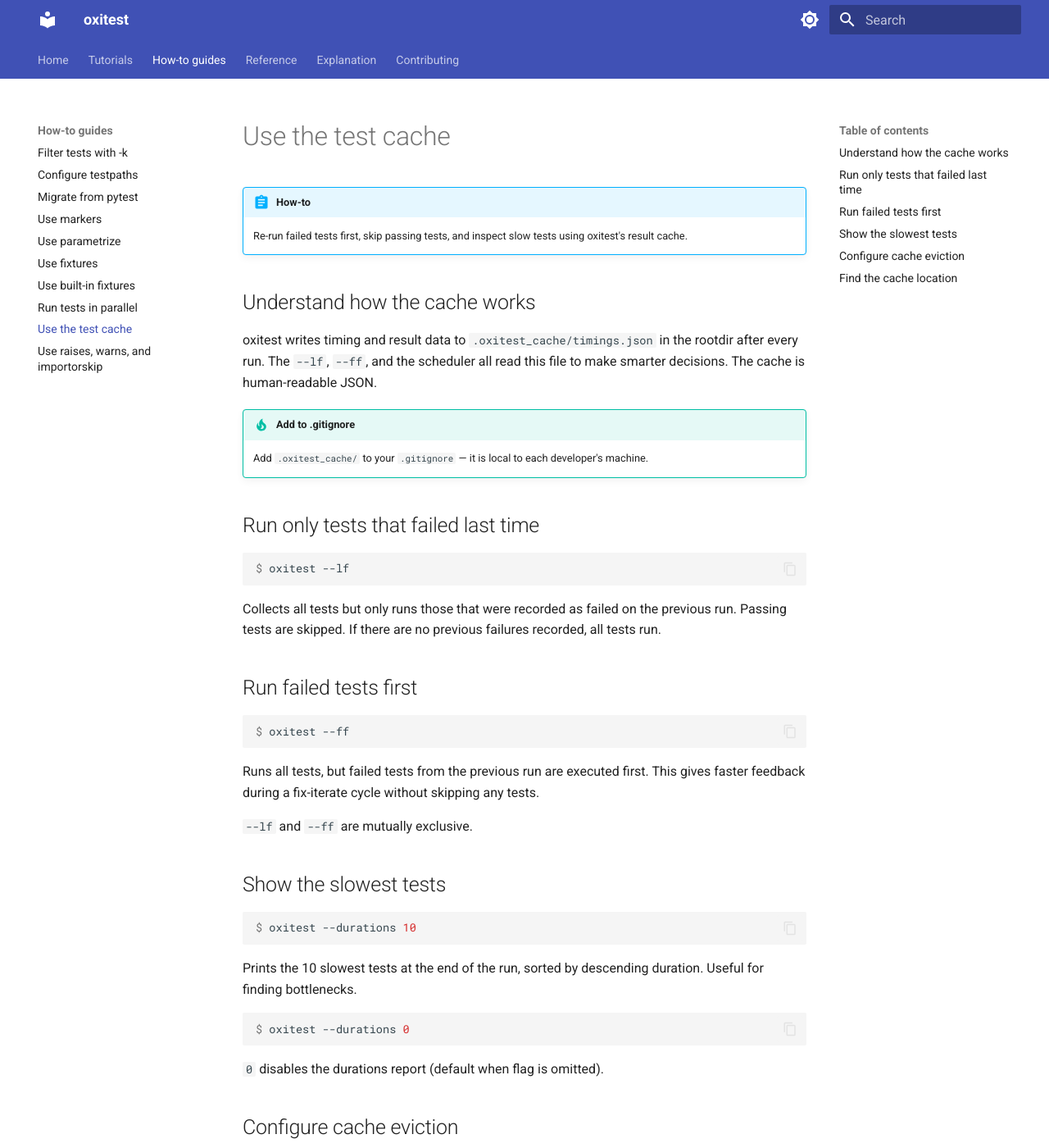
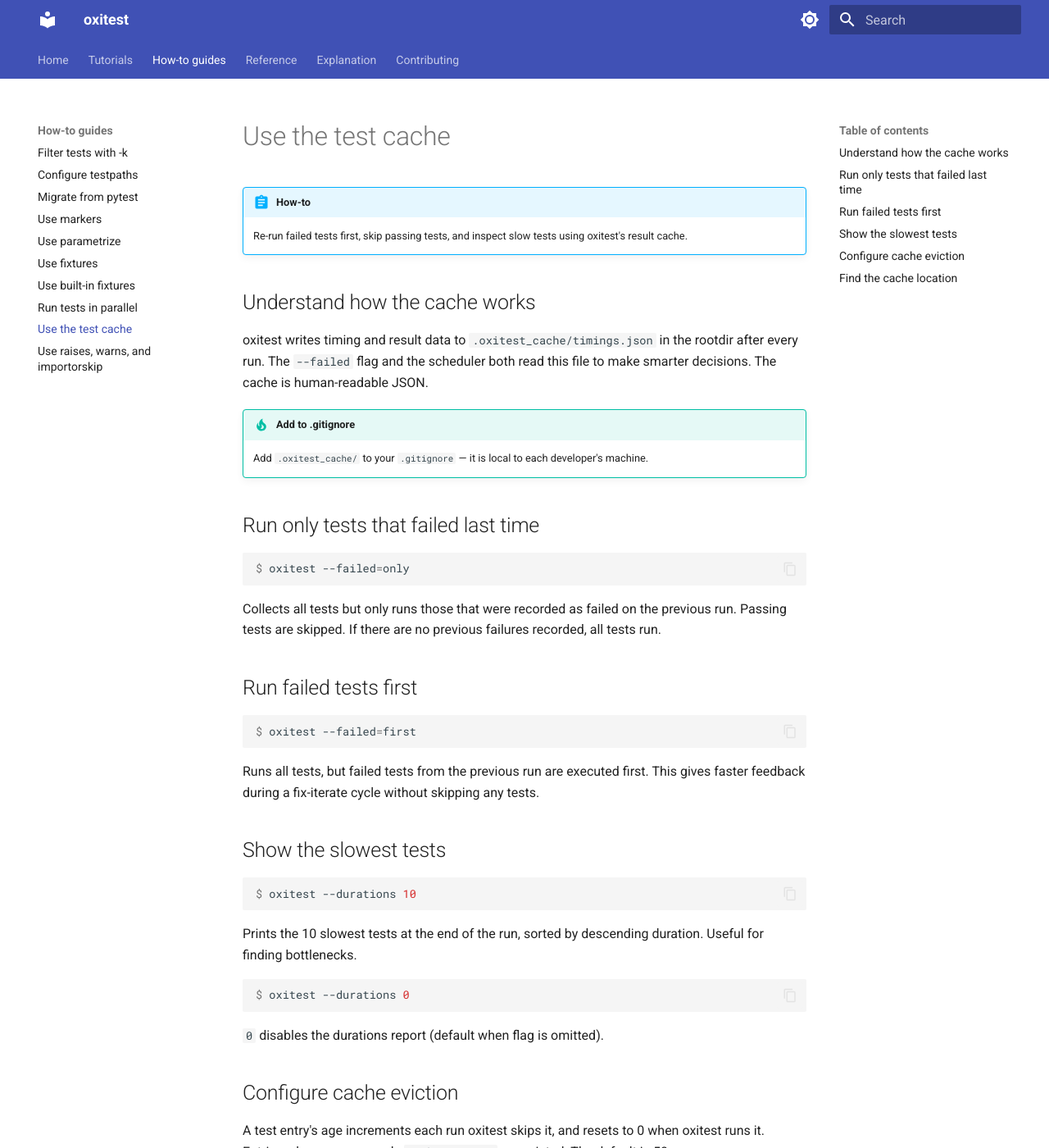
Before and after one commit to kalonji-tools/oxitest, an MkDocs documentation site: the page built from docs/src/how-to/use-test-cache.md, in a window 1280 px wide and 1400 px high. Shown: the whole window at 82% size. Built offline with MkDocs 1.6.1 and Material for MkDocs 9.7.7, drawn with Linux system fonts in a browser that asks for light colours.

Commit message:
docs: update cache how-to — use --failed=only|first instead of --lf/--ff
Assisted-by: Claude Sonnet 4.6 <noreply@anthropic.com>

````diff
--- a/docs/src/how-to/use-test-cache.md
+++ b/docs/src/how-to/use-test-cache.md
@@ -6,7 +6,7 @@
 ## Understand how the cache works
 
 oxitest writes timing and result data to `.oxitest_cache/timings.json` in the
-rootdir after every run. The `--lf`, `--ff`, and the scheduler all read this file
+rootdir after every run. The `--failed` flag and the scheduler both read this file
 to make smarter decisions. The cache is human-readable JSON.
 
 !!! tip "Add to .gitignore"
@@ -15,7 +15,7 @@ to make smarter decisions. The cache is human-readable JSON.
 ## Run only tests that failed last time
 
 ```console
-$ oxitest --lf
+$ oxitest --failed=only
 ```
 
 Collects all tests but only runs those that were recorded as failed on the previous
@@ -25,13 +25,11 @@ tests run.
 ## Run failed tests first
 
 ```console
-$ oxitest --ff
+$ oxitest --failed=first
 ```
 
 Runs all tests, but failed tests from the previous run are executed first. This
 gives faster feedback during a fix-iterate cycle without skipping any tests.
-
-`--lf` and `--ff` are mutually exclusive.
 
 ## Show the slowest tests
 
````
